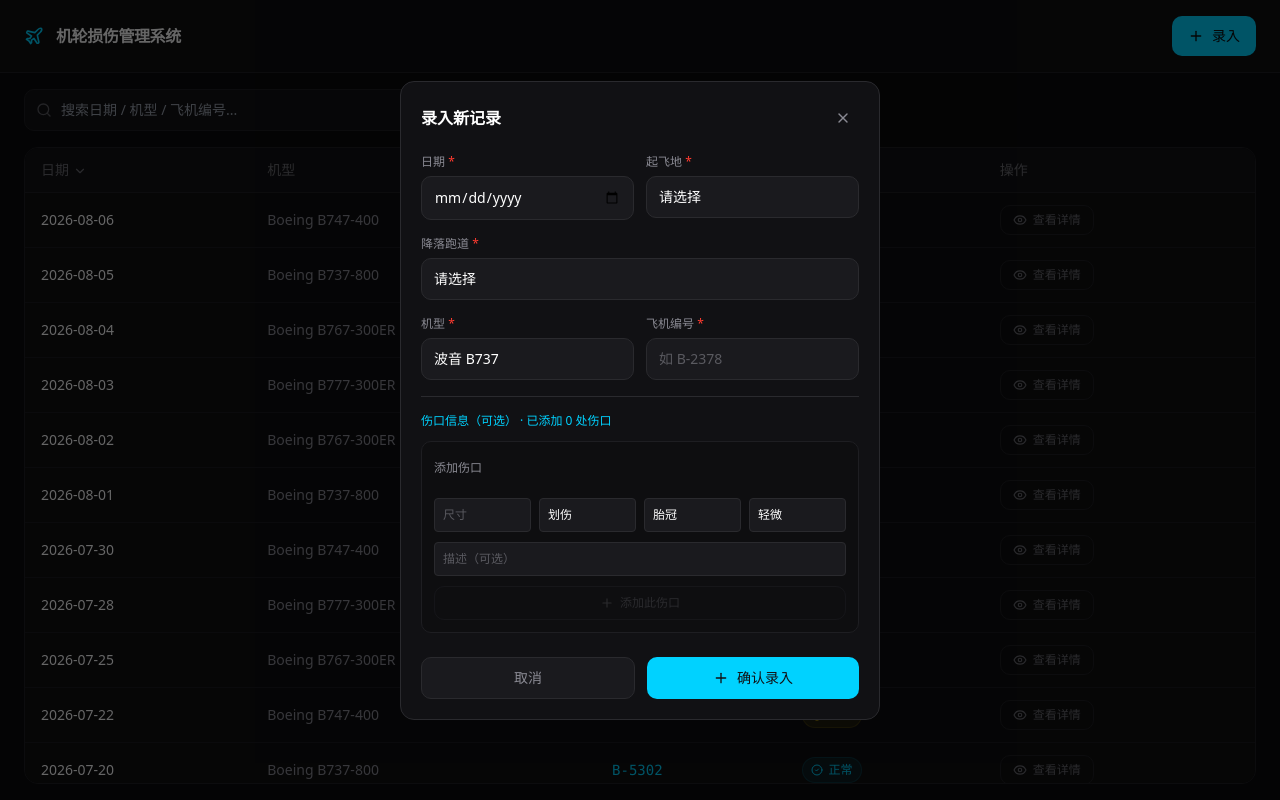
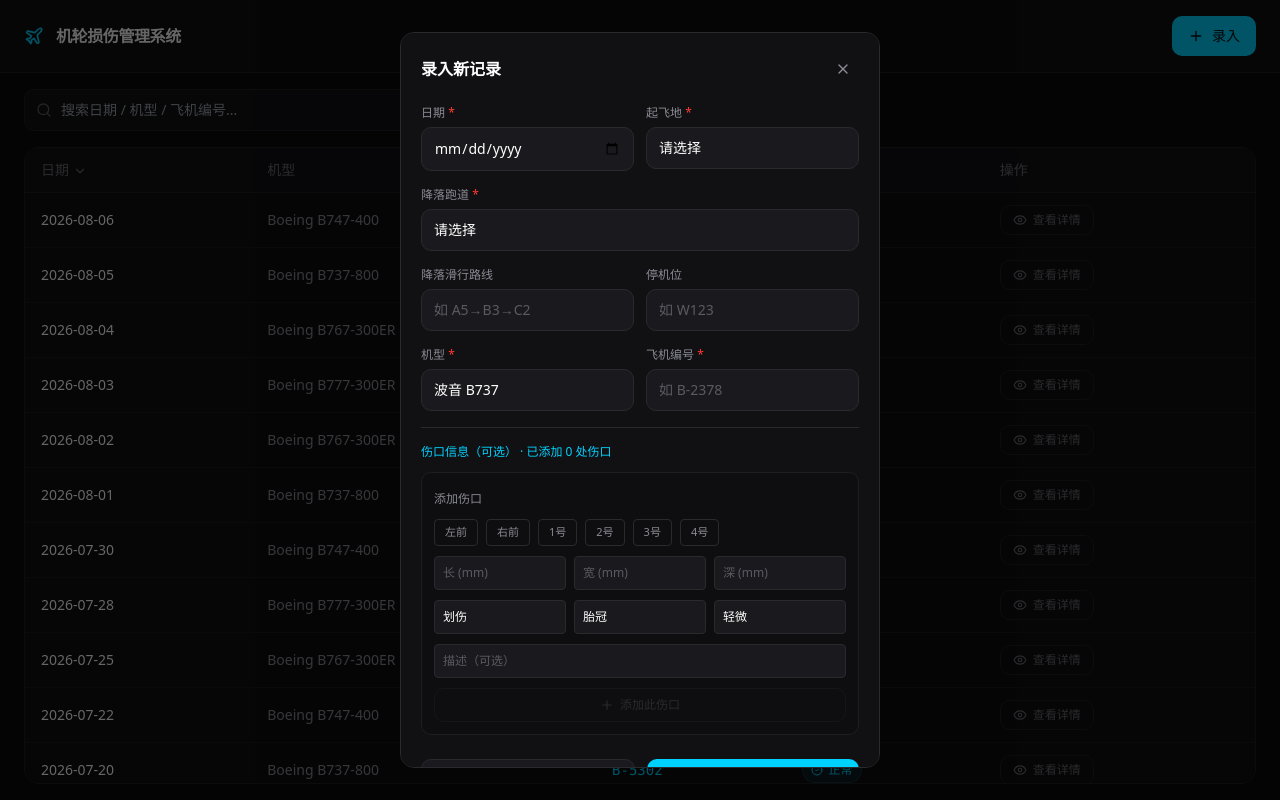
Before and after one commit to gerallen/airplane-sunshang, a React (Vite) app: page / in a window 1280 px wide. Both pictures are taken after a click on the button "录入". Built offline with nearby package versions, Linux system fonts and the light colour scheme.

Commit message:
录入弹窗新增滑行路线/停机位，伤口尺寸改长宽深三维输入

```diff
--- a/src/components/ui/AddRecordDialog.tsx
+++ b/src/components/ui/AddRecordDialog.tsx
@@ -3,7 +3,7 @@ import { X, Plus, Trash2 } from 'lucide-react';
 import { aircraftModels } from '@/data/aircraftData';
 import { departureOptions, runwayOptions } from '@/data/recordData';
 import { WOUND_TYPE_OPTIONS, WOUND_POSITION_OPTIONS, SEVERITY_OPTIONS, SEVERITY_STYLE } from '@/data/woundMeta';
-import type { FlightRecord, TireWound } from '@/types/record';
+import { formatWoundSize, type FlightRecord, type TireWound, type WoundSize } from '@/types/record';
 
 interface Props {
   open: boolean;
@@ -29,37 +29,43 @@ export function AddRecordDialog({ open, onClose, onAdd }: Props) {
   const [date, setDate] = useState('');
   const [departure, setDeparture] = useState('');
   const [landingRunway, setLandingRunway] = useState('');
-  const [modelId, setModelId] = useState('a320');
+  const [modelId, setModelId] = useState('b737');
   const [aircraftNo, setAircraftNo] = useState('');
+  const [taxiRoute, setTaxiRoute] = useState('');
+  const [parkingStand, setParkingStand] = useState('');
 
   // --- Wound list ---
   const [wounds, setWounds] = useState<TireWound[]>([]);
 
   // --- Current wound draft ---
-  const [draft, setDraft] = useState<TireWound>({
-    tireId: '', size: '', type: 'cut', position: 'tread', severity: 'low', description: '',
-  });
+  const emptyDraft: TireWound = {
+    tireId: '', size: {}, type: 'cut', position: 'tread', severity: 'low', description: '',
+  };
+  const [draft, setDraft] = useState<TireWound>(emptyDraft);
 
   const model = aircraftModels.find(m => m.id === modelId);
   const tireIds = model?.tires.map(t => t.id) ?? [];
 
   const resetAll = useCallback(() => {
     setDate(''); setDeparture(''); setLandingRunway('');
-    setModelId('a320'); setAircraftNo(''); setWounds([]);
-    setDraft({ tireId: '', size: '', type: 'cut', position: 'tread', severity: 'low', description: '' });
+    setModelId('b737'); setAircraftNo(''); setWounds([]);
+    setTaxiRoute(''); setParkingStand('');
+    setDraft(emptyDraft);
   }, []);
 
   const updateDraft = useCallback((patch: Partial<TireWound>) => {
     setDraft(prev => ({ ...prev, ...patch }));
   }, []);
 
+  const hasSize = (s: WoundSize) => s.length !== undefined || s.width !== undefined || s.depth !== undefined;
+
   const addWound = useCallback(() => {
-    if (!draft.tireId || !draft.size) return;
+    if (!draft.tireId || !hasSize(draft.size)) return;
     setWounds(prev => [...prev, {
       ...draft,
       description: draft.description || WOUND_TYPE_OPTIONS.find(o => o.value === draft.type)?.label || '',
     }]);
-    setDraft({ tireId: '', size: '', type: 'cut', position: 'tread', severity: 'low', description: '' });
+    setDraft(emptyDraft);
   }, [draft]);
 
   const removeWound = useCallback((idx: number) => {
@@ -72,7 +78,10 @@ export function AddRecordDialog({ open, onClose, onAdd }: Props) {
 
     onAdd({
       id: `F${String(Date.now()).slice(-6)}`,
-      date, departure, landingRunway, modelId,
+      date, departure, landingRunway,
+      taxiRoute: taxiRoute || '—',
+      parkingStand: parkingStand || '—',
+      modelId,
       modelName: model ? `${model.manufacturer} ${model.name}` : modelId,
       aircraftNo: aircraftNo.toUpperCase(),
       wounds,
@@ -80,11 +89,11 @@ export function AddRecordDialog({ open, onClose, onAdd }: Props) {
     });
     resetAll();
     onClose();
-  }, [date, departure, landingRunway, modelId, aircraftNo, model, wounds, onAdd, resetAll, onClose]);
+  }, [date, departure, landingRunway, taxiRoute, parkingStand, modelId, aircraftNo, model, wounds, onAdd, resetAll, onClose]);
 
   if (!open) return null;
 
-  const canAddWound = Boolean(draft.tireId && draft.size);
+  const canAddWound = Boolean(draft.tireId && hasSize(draft.size));
 
   return (
     <div className="fixed inset-0 z-50 flex items-center justify-center" style={{ backgroundColor: 'rgba(0,0,0,0.6)' }}>
@@ -125,6 +134,22 @@ export function AddRecordDialog({ open, onClose, onAdd }: Props) {
             </select>
           </Field>
 
+          {/* Taxi route + Parking stand */}
+          <div className="flex gap-3">
+            <Field label="降落滑行路线">
+              <input type="text" value={taxiRoute} onChange={e => setTaxiRoute(e.target.value)}
+                placeholder="如 A5→B3→C2"
+                className="w-full px-3 py-2.5 rounded-lg border text-sm outline-none placeholder:text-[#5A5A60] focus:border-[#00D2FF]"
+                style={inputStyle} />
+            </Field>
+            <Field label="停机位">
+              <input type="text" value={parkingStand} onChange={e => setParkingStand(e.target.value)}
+                placeholder="如 W123"
+                className="w-full px-3 py-2.5 rounded-lg border text-sm outline-none placeholder:text-[#5A5A60] focus:border-[#00D2FF]"
+                style={inputStyle} />
+            </Field>
+          </div>
+
           {/* Model + Aircraft No */}
           <div className="flex gap-3">
             <Field label="机型" required>
@@ -157,7 +182,7 @@ export function AddRecordDialog({ open, onClose, onAdd }: Props) {
                   return (
                     <div key={i} className="flex items-center gap-2 p-2 rounded-lg" style={{ backgroundColor: '#1A1A1E' }}>
                       <span className="text-xs font-bold font-mono" style={{ color: '#00D2FF' }}>{w.tireId}</span>
-                      <span className="text-xs" style={{ color: '#C8C8CD' }}>{w.size}</span>
+                      <span className="text-xs" style={{ color: '#C8C8CD' }}>{formatWoundSize(w.size)}</span>
                       <MiniPill label={WOUND_TYPE_OPTIONS.find(o => o.value === w.type)?.label ?? w.type} />
                       <MiniPill label={WOUND_POSITION_OPTIONS.find(o => o.value === w.position)?.label ?? w.position} />
                       <span className="text-[10px] px-1.5 py-0.5 rounded" style={{ backgroundColor: sev.bg, color: sev.color }}>
@@ -193,11 +218,25 @@ export function AddRecordDialog({ open, onClose, onAdd }: Props) {
                 ))}
               </div>
 
-              {/* Size / Type / Position / Severity */}
-              <div className="grid grid-cols-4 gap-2">
-                <input type="text" value={draft.size} onChange={e => updateDraft({ size: e.target.value })}
-                  placeholder="尺寸" className="w-full px-2 py-2 rounded border text-xs outline-none placeholder:text-[#5A5A60] focus:border-[#00D2FF]"
-                  style={inputStyle} />
+              {/* Size (mm, 长/宽/深) */}
+              <div className="grid grid-cols-3 gap-2">
+                {([['length', '长'], ['width', '宽'], ['depth', '深']] as const).map(([dim, label]) => (
+                  <div key={dim} className="relative">
+                    <input
+                      type="number" min={0} value={draft.size[dim] ?? ''}
+                      onChange={e => {
+                        const v = e.target.value === '' ? undefined : Math.max(0, Number(e.target.value));
+                        updateDraft({ size: { ...draft.size, [dim]: v } });
+                      }}
+                      placeholder={`${label} (mm)`}
+                      className="w-full px-2 py-2 rounded border text-xs outline-none placeholder:text-[#5A5A60] focus:border-[#00D2FF]"
+                      style={inputStyle} />
+                  </div>
+                ))}
+              </div>
+
+              {/* Type / Position / Severity */}
+              <div className="grid grid-cols-3 gap-2">
                 <Select value={draft.type} onChange={v => updateDraft({ type: v as TireWound['type'] })} options={WOUND_TYPE_OPTIONS} />
                 <Select value={draft.position} onChange={v => updateDraft({ position: v as TireWound['position'] })} options={WOUND_POSITION_OPTIONS} />
                 <Select value={draft.severity} onChange={v => updateDraft({ severity: v as TireWound['severity'] })} options={SEVERITY_OPTIONS} />
--- a/src/components/ui/DamageChart.tsx
+++ b/src/components/ui/DamageChart.tsx
@@ -86,6 +86,14 @@ export function DamageChart({ tire }: Props) {
                     <div className="flex items-center gap-2 mt-0.5 flex-wrap">
                       <span className="text-[10px]" style={{ color: '#6A6A70' }}>{WOUND_POSITION_MAP[d.position]}</span>
                       <span className="text-[10px]" style={{ color: '#6A6A70' }}>{d.date}</span>
+                      {d.departure && (
+                        <span className="text-[10px]" style={{ color: '#6A6A70' }}>
+                          {d.departure} → <span className="font-mono" style={{ color: '#FFD60A' }}>{d.runway}</span>
+                        </span>
+                      )}
+                      {d.aircraftNo && (
+                        <span className="text-[10px] font-mono" style={{ color: '#6A6A70' }}>{d.aircraftNo}</span>
+                      )}
                       <span className="text-[10px] px-1.5 py-0.5 rounded font-medium" style={{ backgroundColor: 'rgba(255,255,255,0.06)', color: '#AAAAAF' }}>
                         尺寸 {d.size}
                       </span>
--- a/src/components/ui/WoundPanel.tsx
+++ b/src/components/ui/WoundPanel.tsx
@@ -2,14 +2,14 @@ import { useMemo } from 'react';
 import { AlertCircle, CheckCircle2, AlertTriangle } from 'lucide-react';
 import { getStatusColor, getStatusText } from '@/data/aircraftData';
 import { WOUND_TYPE_MAP, WOUND_POSITION_MAP, SEVERITY_MAP, SEVERITY_STYLE } from '@/data/woundMeta';
-import type { FlightRecord } from '@/types/record';
+import { formatWoundSize, type FlightRecord } from '@/types/record';
 
 interface WoundPanelProps {
   record: FlightRecord;
 }
 
 export function WoundPanel({ record }: WoundPanelProps) {
-  const { wounds, status, landingRunway } = record;
+  const { wounds, status, landingRunway, taxiRoute, parkingStand } = record;
 
   const grouped = useMemo(() => {
     const map: Record<string, typeof wounds> = {};
@@ -39,6 +39,8 @@ export function WoundPanel({ record }: WoundPanelProps) {
           <span className="text-xs" style={{ color: '#5A5A60' }}>暂无损伤记录</span>
         </div>
         <InfoRow label="降落跑道" value={landingRunway} valueColor="#FFD60A" />
+        <InfoRow label="滑行路线" value={taxiRoute} />
+        <InfoRow label="停机位" value={parkingStand} />
       </div>
     );
   }
@@ -56,6 +58,8 @@ export function WoundPanel({ record }: WoundPanelProps) {
       {/* Flight info */}
       <div className="space-y-2.5 p-3.5 rounded-lg border" style={{ backgroundColor: '#111114', borderColor: '#1E1E22' }}>
         <InfoRow label="降落跑道" value={landingRunway} valueColor="#FFD60A" />
+        <InfoRow label="滑行路线" value={taxiRoute} />
+        <InfoRow label="停机位" value={parkingStand} />
         <InfoRow label="涉及轮胎" value={Object.keys(grouped).join('、')} />
       </div>
 
@@ -73,7 +77,7 @@ export function WoundPanel({ record }: WoundPanelProps) {
                 return (
                   <div key={i} className="px-3.5 py-3">
                     <div className="flex flex-wrap items-center gap-2 mb-1.5">
-                      <span className="text-xs font-medium" style={{ color: '#FFFFFF' }}>{w.size}</span>
+                      <span className="text-xs font-medium" style={{ color: '#FFFFFF' }}>{formatWoundSize(w.size)}</span>
                       <Pill label={WOUND_TYPE_MAP[w.type]} />
                       <Pill label={WOUND_POSITION_MAP[w.position]} />
                       <span className="text-[10px] px-1.5 py-0.5 rounded" style={{ backgroundColor: s.bg, color: s.color }}>
```
